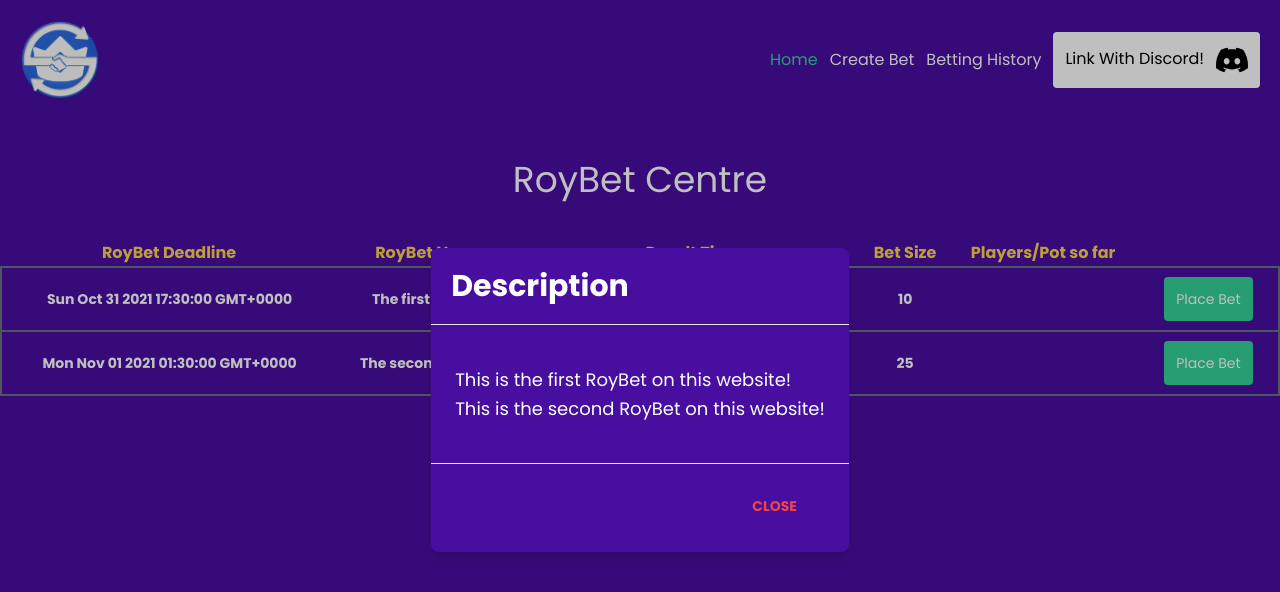
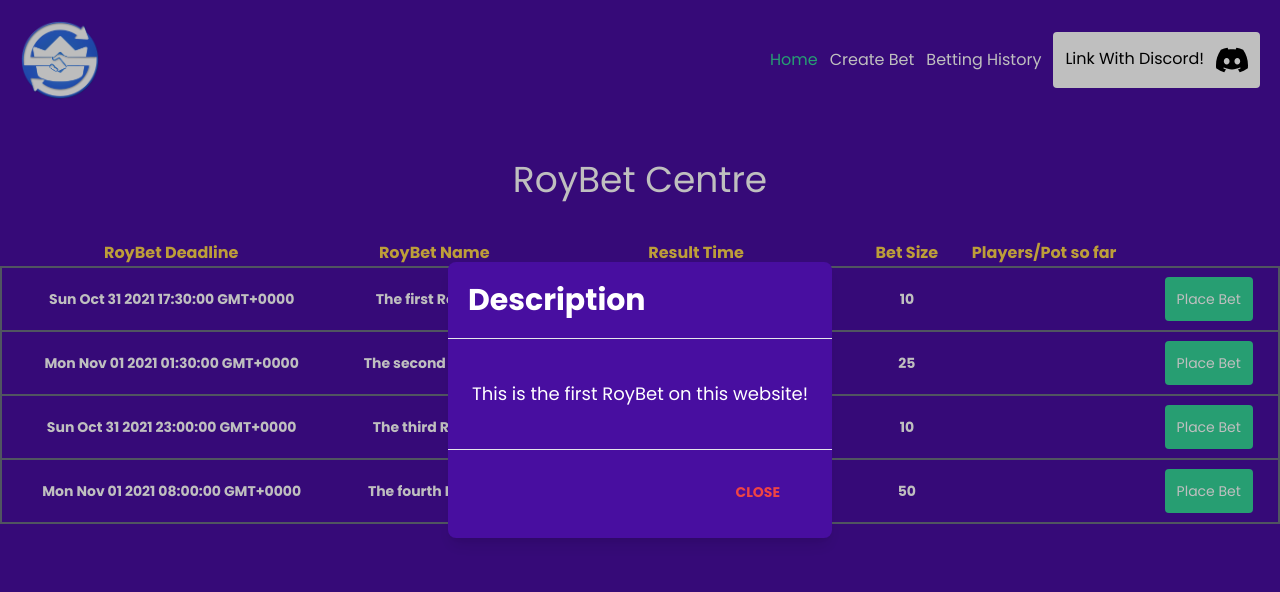
Before and after one commit to fsyntax/bet-royale, a React (Create React App) app: page / in a window 1280 px wide. Both pictures are taken after a click on the element 640 px from the left and 299 px from the top of the page. Shown: the top 592 px of the page. Built offline with nearby package versions, Linux system fonts and the light colour scheme; data requests are answered from the project's data file.

Commit message:
got the description modal to work

```diff
--- a/src/components/BettingTable.js
+++ b/src/components/BettingTable.js
@@ -4,6 +4,7 @@ import Moment from "react-moment";
 const BettingTable = (props) => {
   const [betState, setBetState] = useState(false);
   const [openModal, setOpenModal] = useState(false);
+  const [description, setDescription] = useState("");
 
   function placeBet() {
     setBetState(true);
@@ -13,7 +14,8 @@ const BettingTable = (props) => {
     setBetState(false);
   }
 
-  function openDescriptionModal() {
+  function openDescriptionModal(description) {
+    setDescription(description);
     setOpenModal(true);
   }
 
@@ -35,15 +37,11 @@ const BettingTable = (props) => {
                     </span>
                   </button>
                 </div>
-                {/*body*/}
                 <div className="relative p-6 flex-auto">
-                  <p className="my-4 text-lg leading-relaxed">
-                    {props.data.map((currentBet) => (
-                      <p>{currentBet.description}</p>
-                    ))}
+                  <p className="my-4 text-lg leading-relaxed text-white">
+                    {description}
                   </p>
                 </div>
-                {/*footer*/}
                 <div className="flex items-center justify-end p-6 border-t border-solid border-blueGray-200 rounded-b">
                   <button
                     className="text-red-500 background-transparent font-bold uppercase px-6 py-2 text-sm outline-none focus:outline-none mr-1 mb-1 ease-linear transition-all duration-150"
@@ -74,7 +72,7 @@ const BettingTable = (props) => {
             <tr
               className="text-sm hover:bg-indigo-400 border-2 border-gray-500"
               key={currentBet.name}
-              onClick={openDescriptionModal}
+              onClick={() => openDescriptionModal(currentBet.description)}
             >
               <th>
                 <Moment date={currentBet.deadline}>
--- a/src/db.json
+++ b/src/db.json
@@ -16,6 +16,24 @@
       "description": "This is the second RoyBet on this website!\t",
       "results": "2021-11-01T03:30",
       "size": "25",
+      "maxBetters": "500"
+    },
+    {
+      "id": 3577,
+      "deadline": "2021-10-31T23:00",
+      "name": "The third RoyBet!",
+      "description": "This is the third RoyBet on this website!\n\n",
+      "results": "2021-11-01T02:00",
+      "size": "10",
+      "maxBetters": "1000"
+    },
+    {
+      "id": 7539,
+      "deadline": "2021-11-01T08:00",
+      "name": "The fourth RoyBet!",
+      "description": "Lorem ipsum dolor sit amet consectetur adipisicing elit. Explicabo soluta fugit suscipit quasi, nulla porro, delectus quibusdam esse nihil atque a! Possimus culpa, voluptatum modi beatae ex quia sint consectetur quo fugiat corporis aspernatur ducimus dicta! Doloribus natus fugit veritatis ea accusamus ipsum, vero omnis numquam quam optio neque totam dolores odit voluptates recusandae dolore doloremque quisquam ipsam tenetur, adipisci impedit. Quidem fugiat qui autem excepturi. Eveniet rerum distinctio non nulla beatae? Deleniti beatae eveniet quam neque alias ad perferendis expedita voluptatibus quas cumque, aperiam facilis, et id labore molestiae doloribus maiores laborum veniam! Totam beatae quasi necessitatibus eligendi illum?\nexcepturi. Eveniet rerum distinctio non nulla beatae? Deleniti beatae eveniet quam neque alias ad perferendis expedita voluptatibus quas cumque, aperiam facilis, et id labore molestiae doloribus maiores laborum veniam! Totam beatae quasi necessitatibus eligendi illum?",
+      "results": "2021-11-01T10:00",
+      "size": "50",
       "maxBetters": "500"
     }
   ],
```
